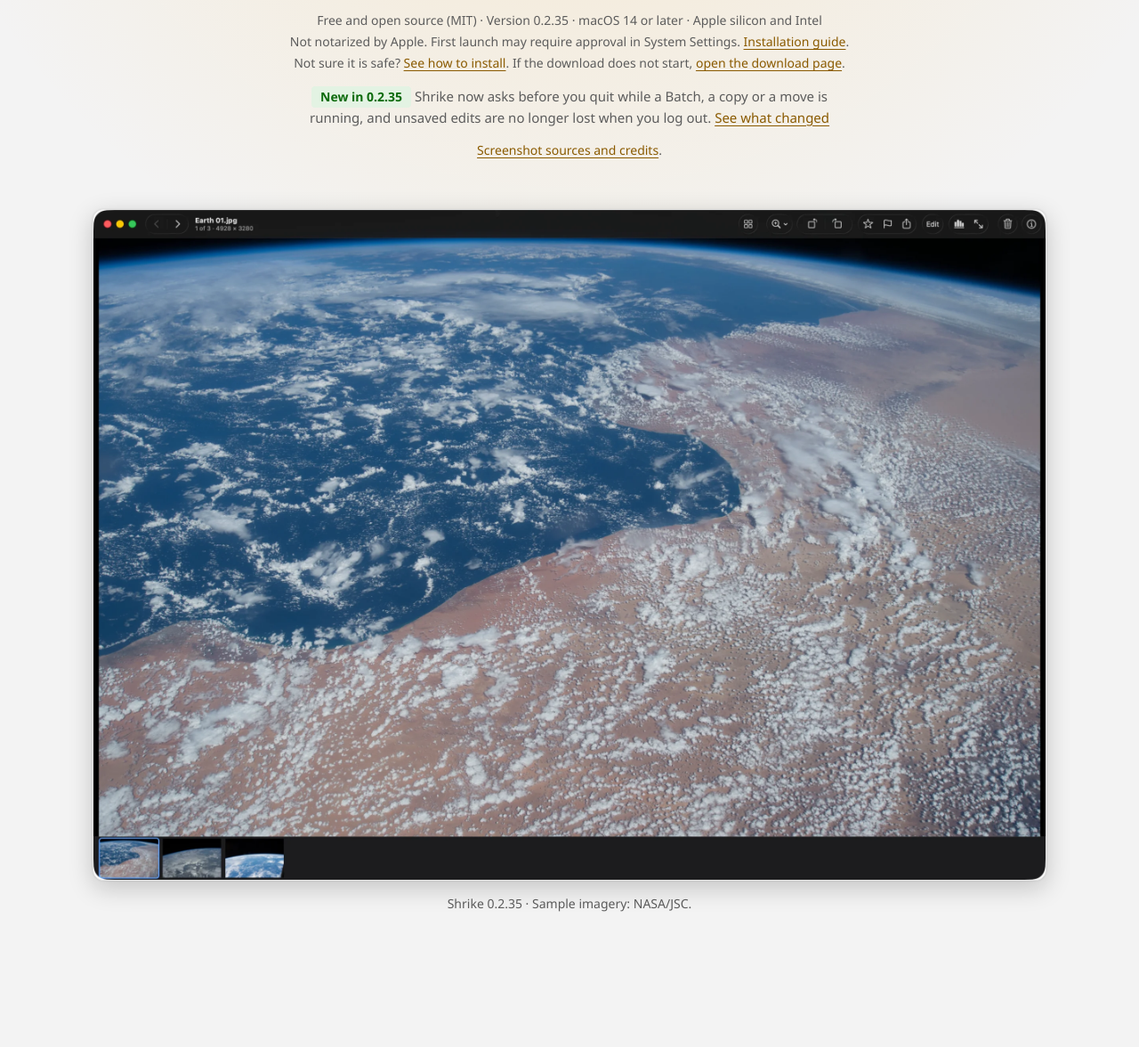
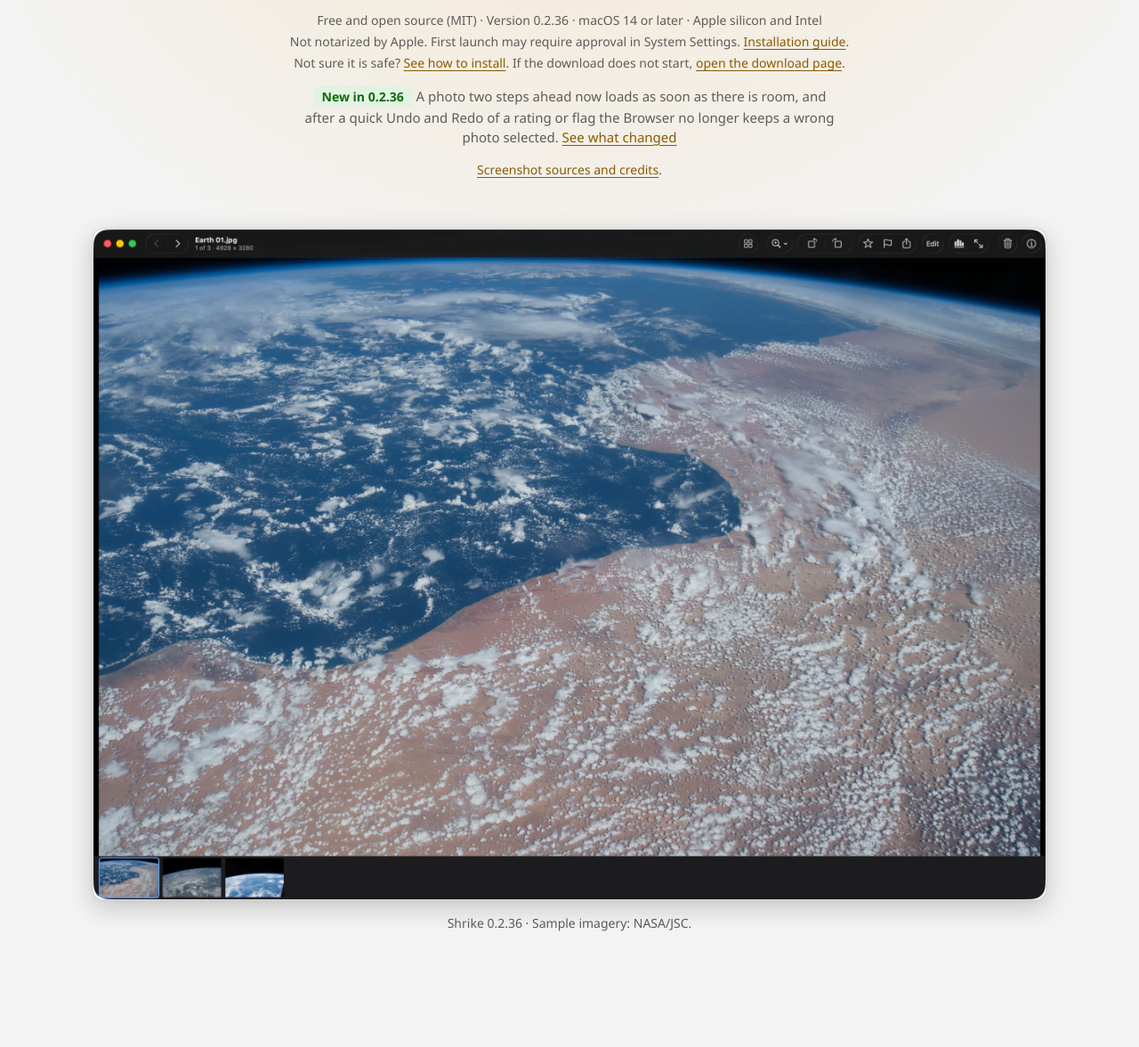
Before and after one commit to voydapps/shrike, a plain HTML site: page site/index.html in a window 1280 px wide. Shown: the part 443-1620 px from the top of the page at 89% size. Drawn offline with Linux system fonts and the light colour scheme.

Commit message:
Site: download is 0.2.36

```diff
--- a/site/index.html
+++ b/site/index.html
@@ -87,14 +87,14 @@
         View on GitHub
       </a>
     </div>
-    <p class="small">Free and open source (MIT) · <span data-release-version="0.2.35">Version 0.2.35</span> · macOS 14 or later · Apple silicon and Intel</p>
+    <p class="small">Free and open source (MIT) · <span data-release-version="0.2.36">Version 0.2.36</span> · macOS 14 or later · Apple silicon and Intel</p>
     <p class="small">Not notarized by Apple. First launch may require approval in System Settings. <a href="#install">Installation guide</a>.</p>
     <p class="small">Not sure it is safe? <a href="#install">See how to install</a>. If the download does not start, <a href="https://github.com/voydapps/shrike/releases/latest">open the download page</a>.</p>
-    <p class="whatsnew"><span class="chip">New in 0.2.35</span> Shrike now asks before you quit while a Batch, a copy or a move is running, and unsaved edits are no longer lost when you log out. <a href="changelog.html">See what changed</a></p>
+    <p class="whatsnew"><span class="chip">New in 0.2.36</span> A photo two steps ahead now loads as soon as there is room, and after a quick Undo and Redo of a rating or flag the Browser no longer keeps a wrong photo selected. <a href="changelog.html">See what changed</a></p>
     <p class="small"><a href="screenshots/README.md">Screenshot sources and credits</a>.</p>
     <div class="hero-shot">
       <a class="zoom" href="screenshots/full/viewer.webp" aria-label="Enlarge screenshot: One photo in the viewer"><img class="shot" src="screenshots/viewer.webp" width="2400" height="1689" fetchpriority="high" alt="Earth and clouds in Shrike’s viewer, with three photos in the filmstrip."></a>
-      <p class="small">Shrike 0.2.35 · Sample imagery: NASA/JSC.</p>
+      <p class="small">Shrike 0.2.36 · Sample imagery: NASA/JSC.</p>
     </div>
   </div>
 </section>
@@ -141,7 +141,7 @@
         <div class="more">
           <p>Browse a folder as a grid, a filmstrip with a big preview, or a list. A folder list can sit on the left. Names sort naturally, so IMG_2 comes before IMG_10. Thumbnails are saved, so a folder you have seen opens at once.</p>
           <a class="zoom" href="screenshots/full/browser.webp" aria-label="Enlarge screenshot: Browse a whole folder"><img class="shot" src="screenshots/browser.webp" width="1400" height="934" loading="lazy" decoding="async" alt="Shrike’s Browser as a grid of Earth photos with one photo selected, the toolbar at the top and the path bar at the bottom."></a>
-          <p class="small">Shrike 0.2.35 · Sample imagery: NASA/JSC.</p>
+          <p class="small">Shrike 0.2.36 · Sample imagery: NASA/JSC.</p>
         </div>
       </details>
       <details class="tile" name="feat">
@@ -153,7 +153,7 @@
         <div class="more">
           <p>The photo fills the screen. Move the pointer to the bottom edge and a small bar of buttons and a strip of thumbnails appear. Move away and they hide again. The info panel stays closed until you ask for it.</p>
           <a class="zoom" href="screenshots/full/fullscreen.webp" aria-label="Enlarge screenshot: Calm full screen"><img class="shot" src="screenshots/fullscreen.webp" width="1400" height="934" loading="lazy" decoding="async" alt="An Earth-from-orbit photograph filling Shrike’s full-screen view with controls hidden."></a>
-          <p class="small">Shrike 0.2.35 · Sample imagery: NASA/JSC.</p>
+          <p class="small">Shrike 0.2.36 · Sample imagery: NASA/JSC.</p>
         </div>
       </details>
       <div class="tile plain">
@@ -174,7 +174,7 @@
           <p>Light edits with an original backup. Check Revert to Original in the app for backup availability. Some basic edits use 8-bit colour.</p>
           <p>When a photo must be converted, Save Copy keeps the original safe.</p>
           <a class="zoom" href="screenshots/full/edit.webp" aria-label="Enlarge screenshot: Light edits"><img class="shot" src="screenshots/edit.webp" width="1400" height="985" loading="lazy" decoding="async" alt="Shrike’s Crop tool around an Earth photograph, with dimension fields, Apply Crop and Save Changes."></a>
-          <p class="small">Shrike 0.2.35 · Sample imagery: NASA/JSC.</p>
+          <p class="small">Shrike 0.2.36 · Sample imagery: NASA/JSC.</p>
         </div>
       </details>
       <details class="tile" name="feat">
@@ -186,7 +186,7 @@
         <div class="more">
           <p>The Info panel shows EXIF and a histogram next to the photo in the viewer. The histogram says how much of the photo is clipped at each end. Open the photo&rsquo;s place in Apple Maps when it has GPS.</p>
           <a class="zoom" href="screenshots/full/info-histogram.webp" aria-label="Enlarge screenshot: Histogram and info"><img class="shot" src="screenshots/info-histogram.webp" width="1400" height="985" loading="lazy" decoding="async" alt="Shrike’s viewer with an Earth photograph on the left and the Info panel on the right: file details, camera settings, rating and flag, tags and a histogram."></a>
-          <p class="small">Shrike 0.2.35 · Sample imagery: NASA/JSC.</p>
+          <p class="small">Shrike 0.2.36 · Sample imagery: NASA/JSC.</p>
         </div>
       </details>
       <details class="tile" name="feat">
@@ -198,7 +198,7 @@
         <div class="more">
           <p>Select two to four photos and press Cmd+4. They open side by side with their file name, size and camera settings. Turn on Sync Zoom and Pan and zoom or pan in one, and the others follow.</p>
           <a class="zoom" href="screenshots/full/compare.webp" aria-label="Enlarge screenshot: Compare up to 4"><img class="shot" src="screenshots/compare.webp" width="1400" height="400" loading="lazy" decoding="async" alt="Three Earth-from-orbit photographs side by side in Shrike’s Compare window."></a>
-          <p class="small">Shrike 0.2.35 · Sample imagery: NASA/JSC.</p>
+          <p class="small">Shrike 0.2.36 · Sample imagery: NASA/JSC.</p>
         </div>
       </details>
       <details class="tile" name="feat">
@@ -210,7 +210,7 @@
         <div class="more">
           <p>Convert or resize into an output folder, or rotate and rename originals. The preview shows planned names and sizes before you run. Shrike tells you before it changes originals in place. If a run stops, you can retry only the steps that did not finish.</p>
           <a class="zoom" href="screenshots/full/batch.webp" aria-label="Enlarge screenshot: Batch"><img class="shot" src="screenshots/batch.webp" width="1400" height="1005" loading="lazy" decoding="async" alt="Shrike’s Batch window with three chosen photos, JPEG conversion, resize settings and planned output names."></a>
-          <p class="small">Shrike 0.2.35 · Sample imagery: NASA/JSC.</p>
+          <p class="small">Shrike 0.2.36 · Sample imagery: NASA/JSC.</p>
         </div>
       </details>
       <div class="tile plain">
@@ -226,7 +226,7 @@
         <div class="more">
           <p>File &gt; Export Contact Sheet makes a PDF with small pictures of a whole folder or of the photos you selected. Choose a title, the number of columns, the paper and a caption under each picture. File &gt; Print prints one photo.</p>
           <a class="zoom" href="screenshots/full/contact-sheet.webp" aria-label="Enlarge screenshot: Print and contact sheet"><img class="shot" src="screenshots/contact-sheet.webp" width="1320" height="724" loading="lazy" decoding="async" alt="Shrike’s Contact Sheet options for three selected photos, with a three-photo, one-page preview."></a>
-          <p class="small">Shrike 0.2.35 · Sample imagery: NASA/JSC.</p>
+          <p class="small">Shrike 0.2.36 · Sample imagery: NASA/JSC.</p>
         </div>
       </details>
       <div class="tile plain">
@@ -276,7 +276,7 @@
           Download for Mac
         </a>
       </li>
-      <li><span class="small">Version 0.2.35 · macOS 14 or later · Apple silicon and Intel. Not notarized by Apple; first launch may require approval in System Settings.</span><br><strong>Open the file.</strong> Double-click <code class="file">Shrike.dmg</code> in your Downloads folder. Drag <strong>Shrike</strong> onto the <strong>Applications</strong> folder.</li>
+      <li><span class="small">Version 0.2.36 · macOS 14 or later · Apple silicon and Intel. Not notarized by Apple; first launch may require approval in System Settings.</span><br><strong>Open the file.</strong> Double-click <code class="file">Shrike.dmg</code> in your Downloads folder. Drag <strong>Shrike</strong> onto the <strong>Applications</strong> folder.</li>
       <li><strong>Open Shrike from Applications,</strong> not from the DMG. If macOS says it cannot check the app, see the box below.</li>
       <li><strong>Allow folder access.</strong> When you open photos from Desktop, Documents, Downloads or an external drive, macOS may ask if Shrike may read them. Click Allow.</li>
     </ol>
```
